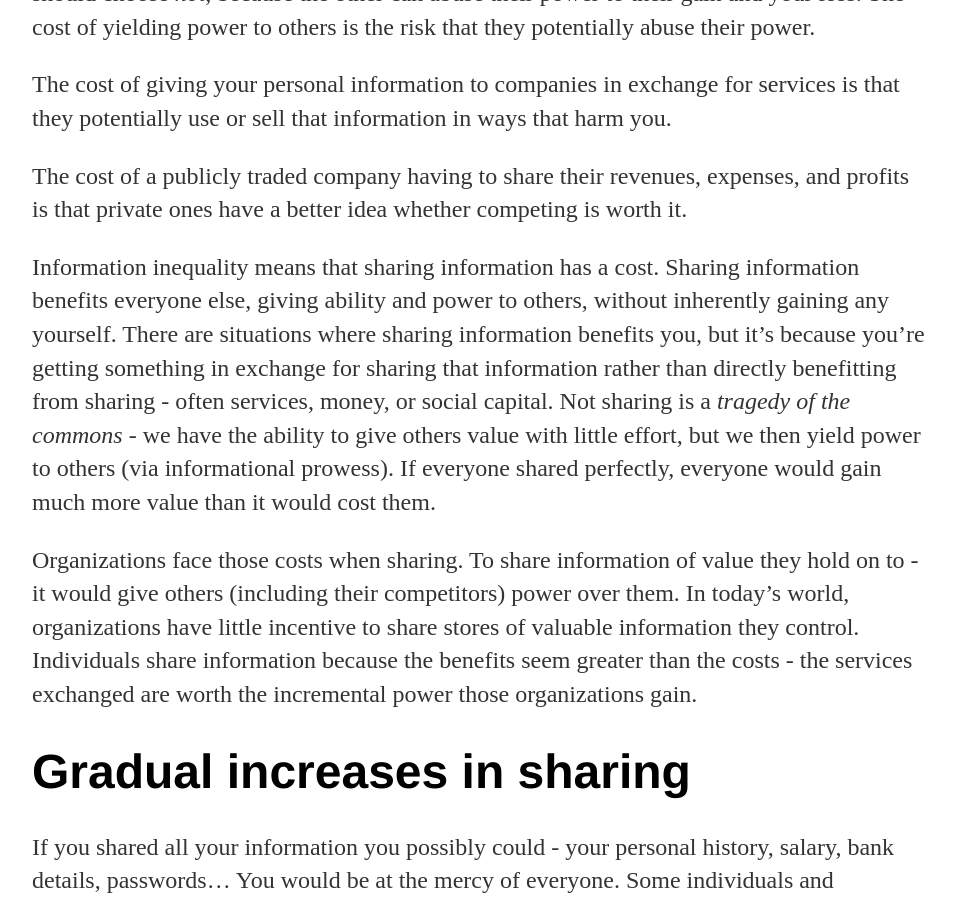
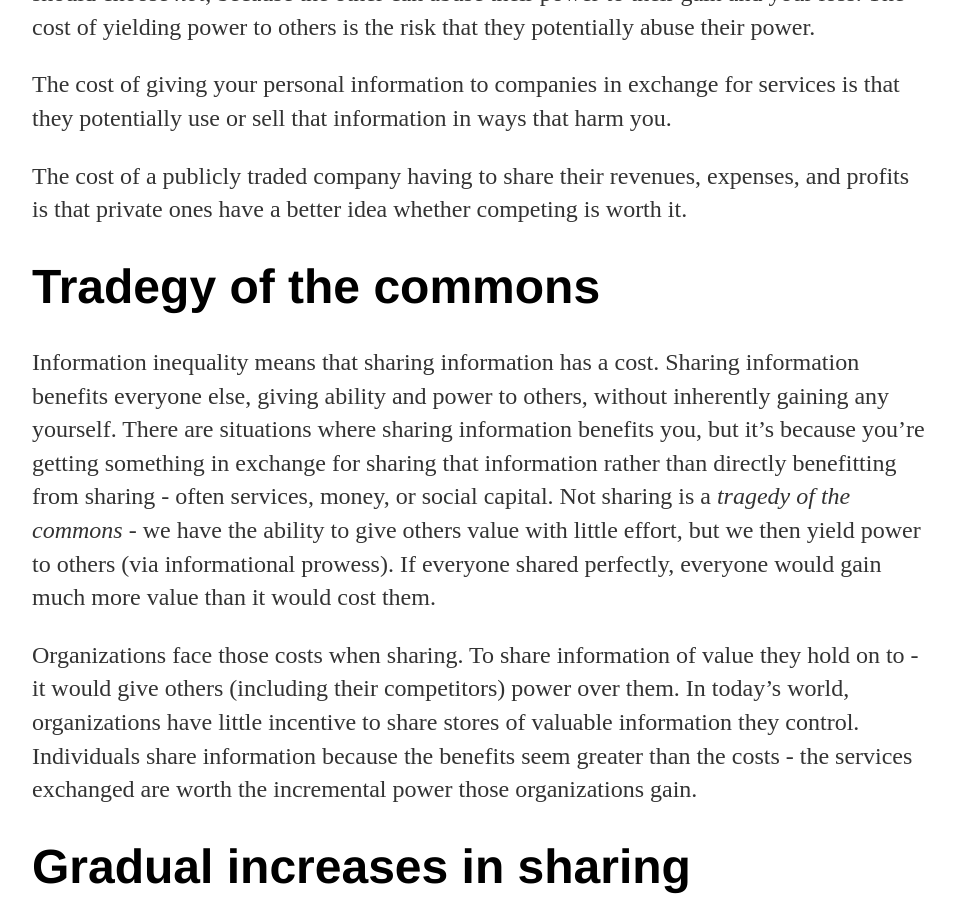
Before and after one commit to curiousest/curiousest.github.io, a Jekyll site: the page built from _posts/2016-12-22-privacy-is-a-tragedy-of-the-commons.md, in a window 1280 px wide and 900 px high, scrolled down 2368 px. Shown: the whole window, without its empty margins (160-1115 px from the left). Built offline with Jekyll 4.4.1, drawn with Linux system fonts in a browser that asks for light colours.

Commit message:
Update 2016-12-22-privacy-is-a-tragedy-of-the-commons.md

```diff
--- a/_posts/2016-12-22-privacy-is-a-tragedy-of-the-commons.md
+++ b/_posts/2016-12-22-privacy-is-a-tragedy-of-the-commons.md
@@ -59,6 +59,8 @@ The cost of giving your personal information to companies in exchange for servic
 
 The cost of a publicly traded company having to share their revenues, expenses, and profits is that private ones have a better idea whether competing is worth it.
 
+# Tradegy of the commons
+
 Information inequality means that sharing information has a cost. Sharing information benefits everyone else, giving ability and power to others, without inherently gaining any yourself. There are situations where sharing information benefits you, but it's because you're getting something in exchange for sharing that information rather than directly benefitting from sharing - often services, money, or social capital. Not sharing is a *tragedy of the commons* - we have the ability to give others value with little effort, but we then yield power to others (via informational prowess). If everyone shared perfectly, everyone would gain much more value than it would cost them.
 
 Organizations face those costs when sharing. To share information of value they hold on to - it would give others (including their competitors) power over them. In today's world, organizations have little incentive to share stores of valuable information they control. Individuals share information because the benefits seem greater than the costs - the services exchanged are worth the incremental power those organizations gain.
```
